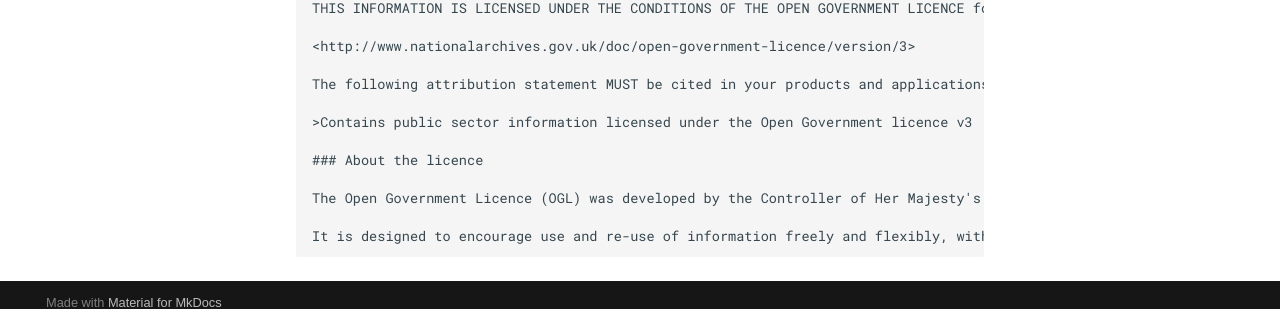
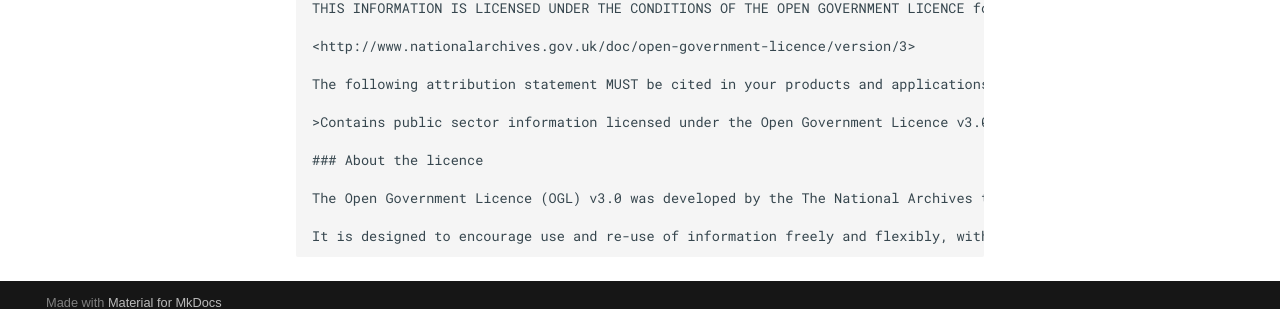
Before and after one commit to DEFRA/software-development-standards, an MkDocs documentation site: the page built from docs/standards/readme_standards.md, in a window 1280 px wide and 1400 px high, scrolled down 798 px. Shown: the part 1075-1384 px from the top of the window. Built offline with MkDocs 1.6.1 and Material for MkDocs 9.7.7, drawn with Linux system fonts in a browser that asks for light colours; some web fonts are replaced; comment, search, counter and statistics services are not loaded; some of the changed text lies outside the part shown.

Commit message:
Fix minor inconsistency in readme licence example

````diff
--- a/docs/standards/readme_standards.md
+++ b/docs/standards/readme_standards.md
@@ -67,11 +67,11 @@ THIS INFORMATION IS LICENSED UNDER THE CONDITIONS OF THE OPEN GOVERNMENT LICENCE
 
 The following attribution statement MUST be cited in your products and applications when using this information.
 
->Contains public sector information licensed under the Open Government licence v3
+>Contains public sector information licensed under the Open Government Licence v3.0.
 
 ### About the licence
 
-The Open Government Licence (OGL) was developed by the Controller of Her Majesty's Stationery Office (HMSO) to enable information providers in the public sector to license the use and re-use of their information under a common open licence.
+The Open Government Licence (OGL) v3.0 was developed by the The National Archives to enable information providers in the public sector to license the use and re-use of their information under a common open licence.
 
 It is designed to encourage use and re-use of information freely and flexibly, with only a few conditions.
 ```
````
